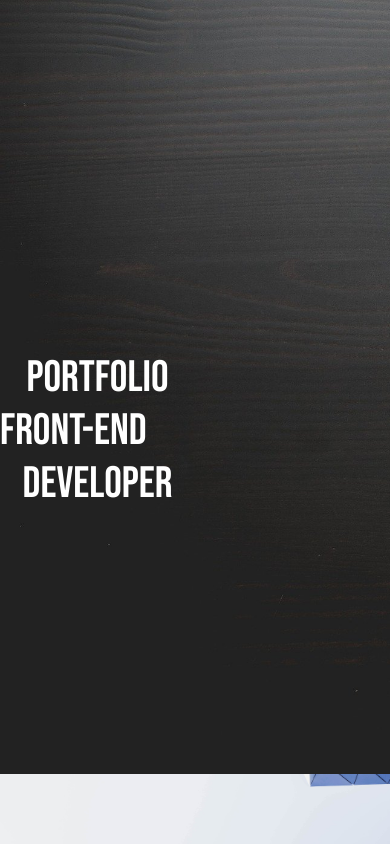
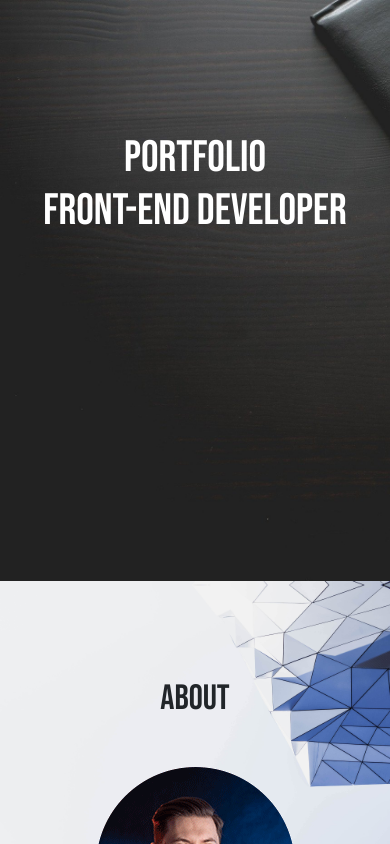
Before and after one commit to maciejnieweglowski/Portfolio-page, a website: page index.html in a window 390 px wide. Shown: the top 844 px of the page. Drawn offline with nearby package versions, Linux system fonts and the light colour scheme; a web font is replaced by a local one.

Commit message:
v.alfa.1.22

```diff
--- a/app/scss/style.scss
+++ b/app/scss/style.scss
@@ -100,12 +100,20 @@ header{
    }
 
    @media only screen and (max-width: 767px) {
-      #navig {
-         display: none;
-      }
+
+         padding: 0;
+         margin: 0;
+         height: 30em;
+
+         #navig {
+            display: none;
+         }
+         h1 {
+            padding-top: 3em;
+            width: 100%;
+         }
    }
 }
-
 
 
 section#About {
@@ -141,6 +149,7 @@ section#About {
    margin: 10px;
    border: solid;
 }
+
 section#Programming {
 
    #program {
```
Also changed, not shown: app/css/style.css, index.html (renamed from app/index.html).
